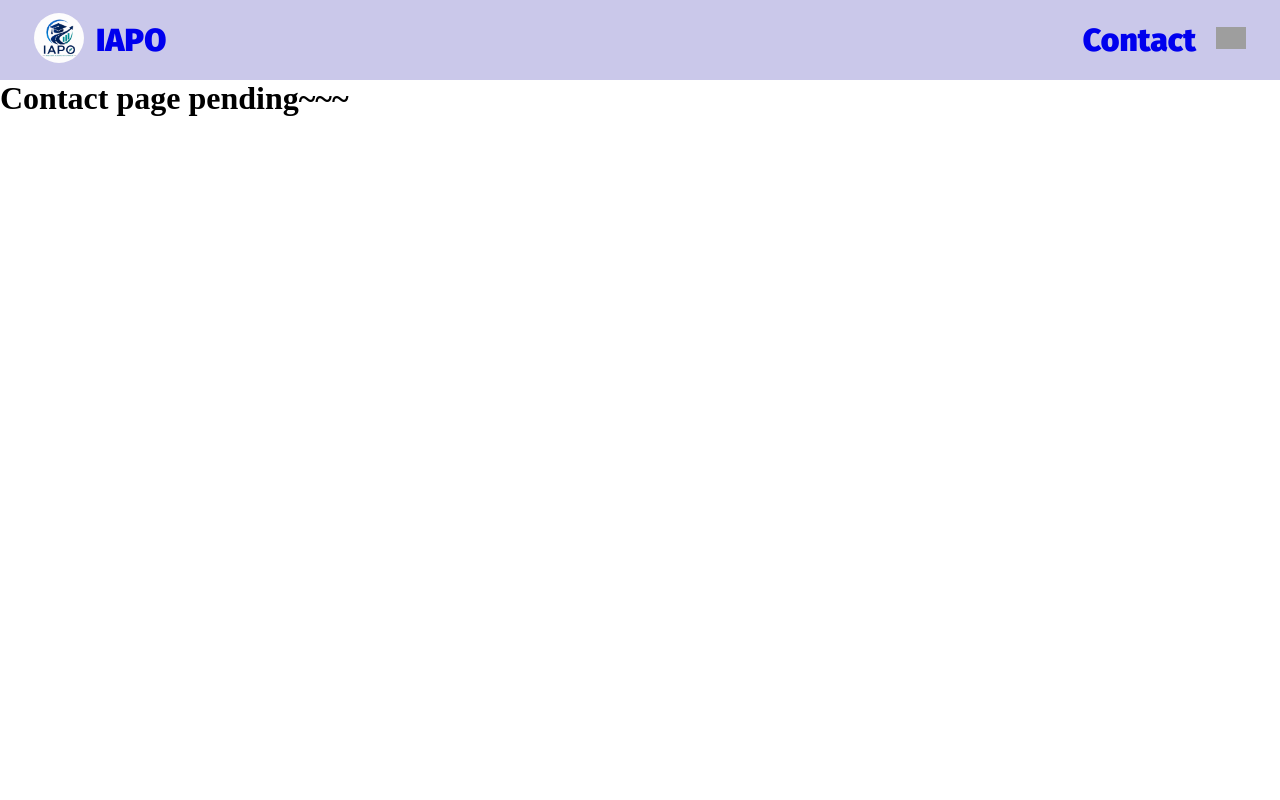
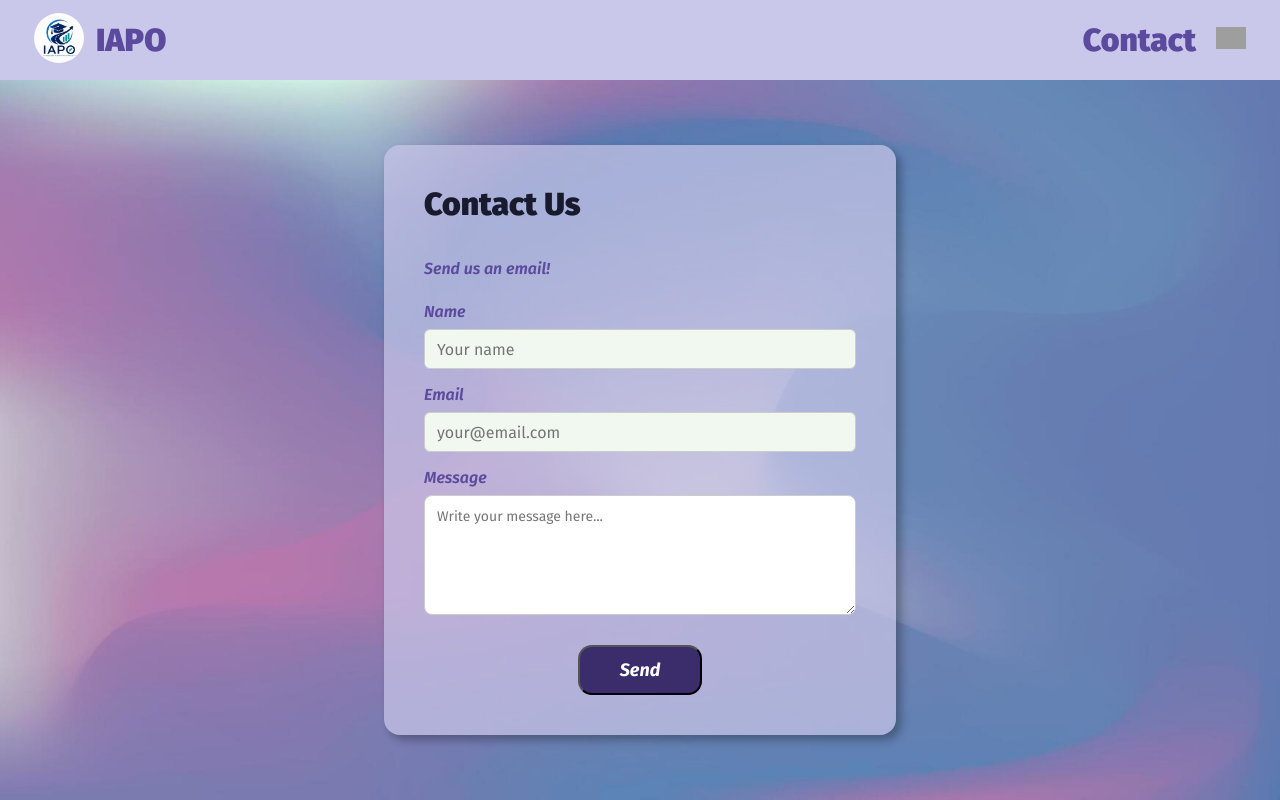
Before and after one commit to htmw/CS691-Summer2026-Team1, a React (Vite) app in the folder Frontend/: page /contact in a window 1280 px wide. Built offline with nearby package versions, Linux system fonts and the light colour scheme; no server answers; grey boxes are pictures that could not be loaded.

Commit message:
added contact page, connected to emailJS

```diff
--- a/Frontend/package.json
+++ b/Frontend/package.json
@@ -10,6 +10,7 @@
     "preview": "vite preview"
   },
   "dependencies": {
+    "@emailjs/browser": "^4.4.1",
     "axios": "^1.18.1",
     "js-cookie": "^3.0.8",
     "react": "^19.2.7",
--- a/Frontend/src/App.css
+++ b/Frontend/src/App.css
@@ -35,6 +35,7 @@
   font-weight: 900;
   font-family: "Fira Sans", sans-serif;
   text-decoration: none;
+  color: #5b4a9e
 }
 .navOther {
   font-size: 18px;
--- a/Frontend/src/App.jsx
+++ b/Frontend/src/App.jsx
@@ -18,11 +18,20 @@ import Transcript from "./pages/Setup/Transcript.jsx";
 import Login from "./pages/UserAccount/Login.jsx";
 import Signup from "./pages/UserAccount/Signup.jsx";
 import Settings from "./pages/UserAccount/Settings.jsx";
-
+import { useUser } from "./UserContext.jsx";
 import { ROUTES } from "./routes.js";
-
 import "./App.css";
 import SignupFlowWatcher from "./comp/signUpWatch.jsx";
+
+function ProtectedRoute({ children }) {
+  const { loggedIn } = useUser();
+
+  if (!loggedIn) {
+    //return <Navigate to="/gettingStarted" replace />;
+  }
+
+  return children;
+}
 
 function Routing() {
   return (
@@ -31,15 +40,25 @@ function Routing() {
         <Route path={ROUTES.HOME} element={<Home />} />
         <Route path={ROUTES.CONTACT} element={<Contact />} />
 
-        <Route path={ROUTES.GETSTARTED} element={<GetStarted />} />
-        <Route path={ROUTES.TRANSCRIPT} element={<Transcript />} />
-        <Route path={ROUTES.INITCHAT} element={<InitChat />} />
+        <Route path={ROUTES.GETSTARTED} element={
+          <ProtectedRoute><GetStarted /></ProtectedRoute>
+        } />
+        <Route path={ROUTES.TRANSCRIPT} element={
+          <ProtectedRoute><Transcript /></ProtectedRoute>
+        } />
+        <Route path={ROUTES.INITCHAT} element={
+          <ProtectedRoute><InitChat /></ProtectedRoute>
+        } />
 
-        <Route path={ROUTES.SCHEDULECREATE} element={<ScheduleCreator />} />
+        <Route path={ROUTES.SCHEDULECREATE} element={
+          <ProtectedRoute><ScheduleCreator /></ProtectedRoute>
+        } />
 
         <Route path={ROUTES.SIGNUP} element={<Signup />} />
         <Route path={ROUTES.LOGIN} element={<Login />} />
-        <Route path={ROUTES.SETTINGS} element={<Settings />} />
+        <Route path={ROUTES.SETTINGS} element={
+          <ProtectedRoute><Settings /></ProtectedRoute>
+        } />
 
         <Route path="*" element={<Navigate to={ROUTES.HOME} replace />} />
       </Routes>
--- a/Frontend/src/UserContext.jsx
+++ b/Frontend/src/UserContext.jsx
@@ -28,6 +28,7 @@ export function UserProvider({ children }) {
       name: "",
     },
     chat: "",
+    isLoggedIn: false,
   });
 
   const [loading, setLoading] = useState(true);
--- /dev/null
+++ b/Frontend/src/pages/Contact.css
@@ -0,0 +1,90 @@
+
+/*rename or condense with components from signup page*/
+
+.signupContainer {
+    width: 100%;
+    height: 90vh;
+}
+
+.signupBackground {
+    background-size: cover;
+    background-position: center;
+    width: 100%;
+    height: 100%;
+    display: flex;
+    justify-content: center;
+    align-items: center;
+}
+
+.signupCard {
+    width: 40%;
+    background-color: rgba(202, 200, 234, 0.7);
+    border-radius: 16px;
+    padding: 40px;
+    display: flex;
+    flex-direction: column;
+    box-shadow: 5px 5px 10px rgba(0, 0, 0, 0.3);
+}
+
+.signupButtonContainer {
+    display: flex;
+    justify-content: center;
+    margin-top: 30px;
+}
+
+.signupLoginLink {
+    text-align: center;
+    margin-top: 16px;
+    font-size: 14px;
+    font-family: 'Fira Sans', sans-serif;
+    color: #5b4a9e;
+    cursor: pointer;
+    font-style: italic;
+}
+
+.signupLoginLink:hover {
+    text-decoration: underline;
+}
+
+.settingsHeader {
+    display: flex;
+    justify-content: space-between;
+    align-items: center;
+}
+
+.editButton {
+    font-size: 14px;
+    cursor: pointer;
+    font-family: 'Fira Sans', sans-serif;
+    color: #5b4a9e;
+}
+
+.editButton:hover {
+    text-decoration: underline;
+}
+
+.contactForm {
+    display: flex;
+    flex-direction: column;
+    width: 100%;
+}
+
+.formTextarea {
+    width: 100%;
+    min-height: 120px;
+    padding: 12px;
+    border-radius: 8px;
+    border: 1px solid #ccc;
+    font-family: 'Fira Sans', sans-serif;
+    font-size: 14px;
+    resize: vertical;
+}
+
+.sentMessage {
+    text-align: center;
+    margin-top: 12px;
+    font-size: 14px;
+    font-family: 'Fira Sans', sans-serif;
+    color: #2e7d32;
+    font-weight: 600;
+}
--- a/Frontend/src/pages/Contact.jsx
+++ b/Frontend/src/pages/Contact.jsx
@@ -1,9 +1,80 @@
+import IAPOBackground from "../assets/IAPOBackground.jpg";
+import "./Contact.css";
+import { useState, useRef } from "react";
+import emailjs from "@emailjs/browser";
+
 function Contact() {
+  const formRef = useRef();
+  const [sent, setSent] = useState(false);
+
+  const handleSubmit = (e) => {
+    e.preventDefault();
+
+    emailjs.sendForm(
+      "IAPO",
+      "template_dsj3yp5",
+      formRef.current,
+      "FE2MEaH10ElXALewa"
+    )
+    .then(() => {
+      setSent(true);
+      formRef.current.reset();
+    })
+    .catch((error) => {
+      console.error("EmailJS error:", error);
+      alert("Failed to send message");
+    });
+  };
+
   return (
-    <div>
-      <h1>Contact page pending~~~</h1>
+    <div className="signupContainer">
+      <div
+        className="signupBackground"
+        style={{ backgroundImage: `url(${IAPOBackground})` }}
+      >
+        <div className="signupCard">
+          <p className="formTitle">Contact Us</p>
+          <p className="formLabel">Send us an email!</p>
+
+          <form ref={formRef} onSubmit={handleSubmit} className="contactForm">
+            <p className="formLabel">Name</p>
+            <input
+              className="formInput"
+              type="text"
+              name="user_name"
+              placeholder="Your name"
+              required
+            />
+
+            <p className="formLabel">Email</p>
+            <input
+              className="formInput"
+              type="email"
+              name="user_email"
+              placeholder="your@email.com"
+              required
+            />
+
+            <p className="formLabel">Message</p>
+            <textarea
+              className="formTextarea"
+              name="message"
+              placeholder="Write your message here..."
+              required
+            />
+
+            <div className="signupButtonContainer">
+              <button type="submit" className="nextButton">
+                Send
+              </button>
+            </div>
+
+            {sent && <p className="sentMessage">Message sent successfully!</p>}
+          </form>
+        </div>
+      </div>
     </div>
-  )
+  );
 }
 
-export default Contact
+export default Contact;
--- a/Frontend/src/pages/Setup/GetStarted.jsx
+++ b/Frontend/src/pages/Setup/GetStarted.jsx
@@ -196,9 +196,6 @@ function GetStarted() {
           {error && <p className="errorMessage">{error}</p>}
 
           <div className="nextButtonContainer">
-            <RegularLink href="/signup" className="nextButton">
-              Back
-            </RegularLink>
             <p className="nextButton" onClick={handleNext}>
               Next
             </p>
--- a/Frontend/src/pages/UserAccount/Signup.jsx
+++ b/Frontend/src/pages/UserAccount/Signup.jsx
@@ -52,6 +52,12 @@ function Signup() {
     console.log({ email, password });
 
     try {
+      // currently making a request to authEmail when a user tries to sign up,
+      // .. since the signUp route in the backend already calls authEmail,
+      // should we instead change the signup flow to just hit the
+      // /signUp route?
+
+      // btw, what is the SignUpData data in the backend signUp being used for?
       const response = await postReq("/authEmail", {
         email: email,
       });
@@ -61,7 +67,7 @@ function Signup() {
       }
       console.log({ email, password });
       updateSignUpData(email, password);
-
+      // handle making request to
       goTo("/getstarted");
     } catch (error) {
       console.error(error);
@@ -71,7 +77,7 @@ function Signup() {
 
   useEffect(() => {
     if (!loading && loggedIn) {
-      goTo("/");
+      //goTo("/");
     }
   }, [loading, loggedIn, goTo]);
 
```
Also changed, not shown: 1 other file (tests, documents, lock files or other folders).
